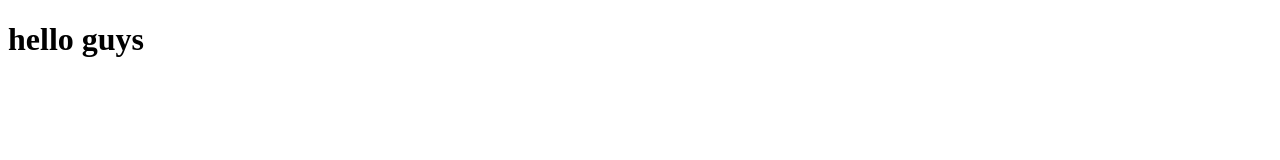
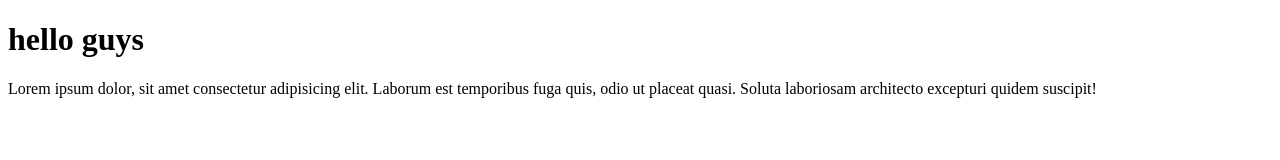
Before and after one commit to Neama11098/repoLab1, a plain HTML site: page index.html in a window 1280 px wide. Drawn offline with Linux system fonts and the light colour scheme.

Commit message:
aya msg2

```diff
--- a/index.html
+++ b/index.html
@@ -7,5 +7,7 @@
 </head>
 <body>
     <h1>hello guys </h1>
+
+    <p>Lorem ipsum dolor, sit amet consectetur adipisicing elit. Laborum est temporibus fuga quis, odio ut placeat quasi. Soluta laboriosam architecto excepturi quidem suscipit!</p>
 </body>
 </html>
```
